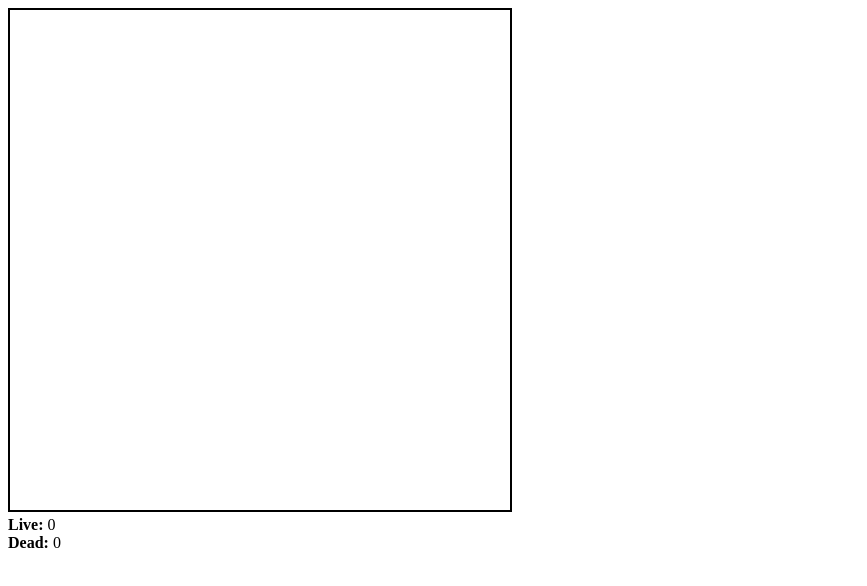
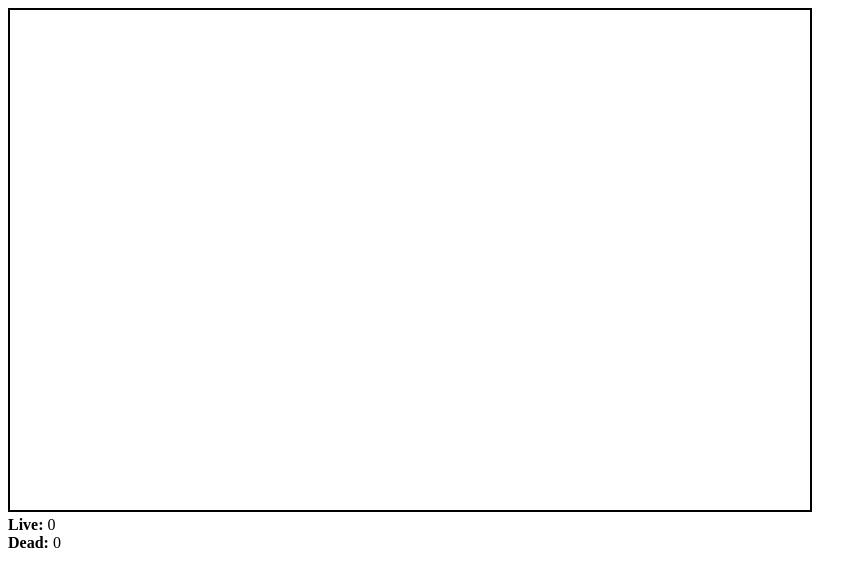
Before and after one commit to hejny/touchcontroller, a website built with webpack: page samples/touch3.html in a window 1280 px wide. Shown: the whole page, without its empty margins (0-867 px from the left). Built offline with Linux system fonts and the light colour scheme.

Commit message:
averages

```diff
--- a/samples/touch3.html
+++ b/samples/touch3.html
@@ -8,7 +8,7 @@
 <body>
 
 
-<canvas id="scene" width="500" height="500"></canvas>
+<canvas id="scene" width="800" height="500"></canvas>
 
 <div>
     <b>Live:</b> <span id="liveParticlesCount"></span>
@@ -24,7 +24,7 @@
         const sceneElement = document.getElementById('scene');
         const sceneContext = sceneElement.getContext('2d');
 
-        const canvasParticlesRenderer = new TC.CanvasParticlesRenderer(new TC.Vector2(500,500));
+        const canvasParticlesRenderer = new TC.CanvasParticlesRenderer(new TC.Vector2(800,500));
         canvasParticlesRenderer.addContext(sceneContext);
 
         const touchController = new TC.TouchController.fromCanvas(sceneElement);
@@ -32,8 +32,11 @@
 
             const color = '#'+Math.floor(Math.random()*16777215).toString(16);
 
+            lastPosition = null;
             touch.frames.subscribe((frame)=>{
-                canvasParticlesRenderer.addPoint(
+
+                if(lastPosition)
+                canvasParticlesRenderer.drawLine(
                     {
                         shapeSrc: './particle.png',
                         shapeCenter: new TC.Vector2(0.5, 0.5),
@@ -52,8 +55,12 @@
                             widthSize: 20,
                         },
                         friction:  0.2
-                    }
+                    },
+                    lastPosition,
+                    20
                 );
+
+                lastPosition = frame.position;
             });
 
 
--- a/src/particles/CanvasParticlesRenderer.ts
+++ b/src/particles/CanvasParticlesRenderer.ts
@@ -7,7 +7,8 @@ export class CanvasParticlesRenderer {
     public deadParticlesCount = 0;
     private scene: Scene;
 
-    constructor(quality: Vector2) {
+    //todo initial do better
+    constructor(quality: Vector2,initialColor:string='#ffffff') {
         {
             const canvas = document.createElement('canvas');
             canvas.width = quality.x;
@@ -19,7 +20,7 @@ export class CanvasParticlesRenderer {
             canvas.width = quality.x;
             canvas.height = quality.y;
             this.deadCtx = canvas.getContext('2d')!;
-            this.deadCtx.fillStyle = '#ffffff';
+            this.deadCtx.fillStyle = initialColor;
             this.deadCtx.fillRect(
                 0,
                 0,
@@ -49,9 +50,25 @@ export class CanvasParticlesRenderer {
         }
     }
 
-    addPoint(options: IParticleOptions) {
+    drawPoint(options: IParticleOptions) {
         const particle = new Particle(options, 1); //todo particle zIndex
         this.scene.addObject(particle);
+    }
+
+    drawLine(options:IParticleOptions , position2: Vector2, segmentSize: number){
+
+        const position1 = options.current.position;
+        const segments = Math.ceil(position1.length(position2)/segmentSize);
+
+        const positionAdd = position2.subtract(position1).scaleInPlace(1/segments);
+        const positionCurrent = position1.clone();
+
+        for(let i =0;i<segments;i++){
+            const particleOptions = JSON.parse(JSON.stringify(options));//todo better
+            particleOptions.current.position = positionCurrent;
+            this.drawPoint(particleOptions);
+            positionCurrent.addInPlace(positionAdd);
+        }
     }
 
     get liveParticlesCount(): number {
--- /dev/null
+++ b/src/tools/average.ts
@@ -0,0 +1,64 @@
+import { Vector2 } from './../Vector2';
+import { IParticleOptions,IParticleOptionsExternals } from '../particles/Particle';
+
+type TAverageItems<T> = {value: T; weight:number}[];
+
+export function average<T>(add: (a:T,b:T)=>T,multiply: (a:T,b:number)=>T,items: TAverageItems<T>):T{
+    let sum = 0;
+    let count:null|T= null;
+    for(const item of items){
+        sum += item.weight;
+        count = !count?item.value:add(count,item.value);
+    }
+    if(!count){
+        throw new Error(`There must be at least one item when counting average.`);
+    }
+    return multiply(count,1/sum);
+}
+
+//todo not used
+export function vector2Average(...items: TAverageItems<Vector2>){
+    return average<Vector2>(
+        (a,b)=>Vector2.add(a,b),
+        (a,b)=>a.scale(b),
+        items
+    );
+}
+
+function particleOptionsExternalsAdd(a:IParticleOptionsExternals, b:IParticleOptionsExternals){
+    return ({
+            position: Vector2.add(a.position,b.position),
+            rotation: a.rotation+b.rotation,
+            widthSize: a.widthSize+b.widthSize
+        });
+}
+
+function particleOptionsExternalsMultiply(a:IParticleOptionsExternals, b:number){
+    return ({
+            position: a.position.scale(b),
+            rotation: a.rotation*b,
+            widthSize: a.widthSize*b
+        });
+}
+
+export function particleOptionsAverage(...items: TAverageItems<IParticleOptions>){
+    return average<IParticleOptions>(
+        (a,b)=>({
+            shapeSrc: a.shapeSrc,
+            shapeCenter: Vector2.add(a.shapeCenter,b.shapeCenter),
+            color: a.color,//todo with color
+            current: particleOptionsExternalsAdd(a.current,b.current),
+            movement: particleOptionsExternalsAdd(a.movement,b.movement),
+            friction: a.friction+b.friction
+        }),
+        (a,b)=>({
+            shapeSrc: a.shapeSrc,
+            shapeCenter: a.shapeCenter.scale(b),
+            color: a.color,//todo with color
+            current: particleOptionsExternalsMultiply(a.current,b),
+            movement: particleOptionsExternalsMultiply(a.movement,b),
+            friction: a.friction/b
+        }),
+        items
+    );
+}
```
Also changed, not shown: dist/touchcontroller.browser.js, dist/touchcontroller.js, dist/typings/src/particles/CanvasParticlesRenderer.d.ts, 2 other files.
